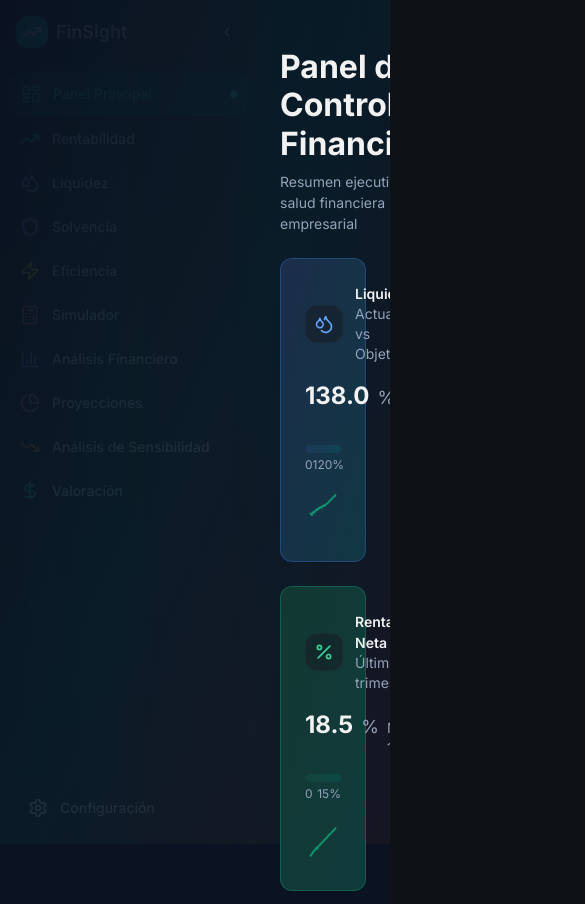
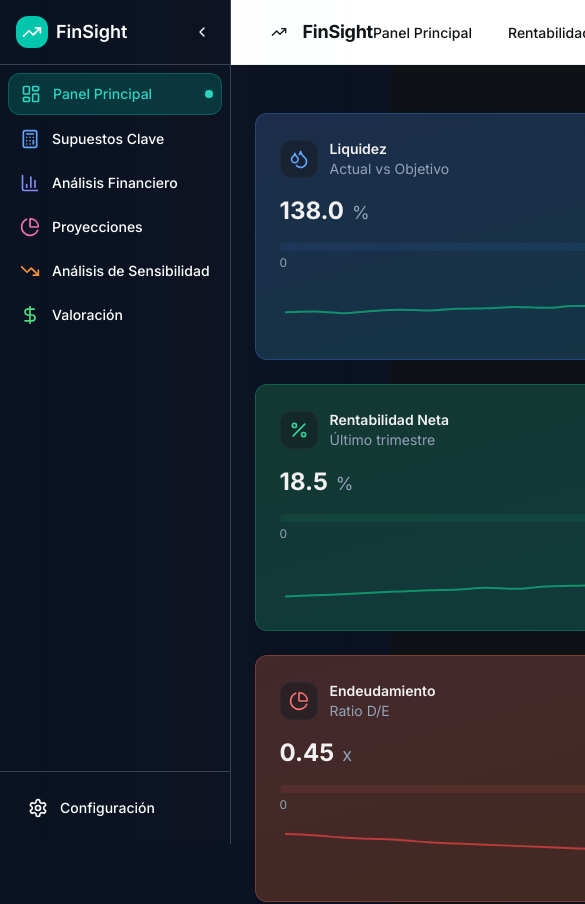
Before and after one commit to Garzer09/finanzas-pyme-vision, a React (Vite) app: page / in a window 390 px wide. Shown: the top 904 px of the page, 585 px wide, since content can reach past the window. Built offline with nearby package versions, Linux system fonts and the light colour scheme.

Commit message:
Fix: Sidebar button functionality and styling
- Fixes sidebar button click events.
- Applies white typography for better readability.
- Highlights the active module in the sidebar with a different color.

```diff
--- a/src/components/DashboardSidebar.tsx
+++ b/src/components/DashboardSidebar.tsx
@@ -1,6 +1,6 @@
 
 import { useState } from 'react';
-import { NavLink } from 'react-router-dom';
+import { NavLink, useLocation } from 'react-router-dom';
 import {
   LayoutDashboard,
   TrendingUp,
@@ -18,103 +18,81 @@ import {
 } from 'lucide-react';
 import { cn } from '@/lib/utils';
 
-type ActiveModule = 'overview' | 'rentability' | 'liquidity' | 'solvency' | 'efficiency' | 'simulator' | 'assumptions' | 'financial-analysis' | 'projections' | 'sensitivity' | 'valuation';
-
-interface DashboardSidebarProps {
-  activeModule: ActiveModule;
-  onModuleChange: (module: ActiveModule) => void;
-}
-
-export const DashboardSidebar = ({ activeModule, onModuleChange }: DashboardSidebarProps) => {
+export const DashboardSidebar = () => {
   const [collapsed, setCollapsed] = useState(false);
+  const location = useLocation();
+  const currentPath = location.pathname;
 
   const menuItems = [
     {
-      id: 'overview' as ActiveModule,
+      path: '/',
       label: 'Panel Principal',
       icon: LayoutDashboard,
       color: 'text-teal-400'
     },
     {
-      id: 'rentability' as ActiveModule,
-      label: 'Rentabilidad',
-      icon: TrendingUp,
-      color: 'text-emerald-400'
-    },
-    {
-      id: 'liquidity' as ActiveModule,
-      label: 'Liquidez',
-      icon: Droplets,
+      path: '/supuestos',
+      label: 'Supuestos Clave',
+      icon: Calculator,
       color: 'text-blue-400'
     },
     {
-      id: 'solvency' as ActiveModule,
-      label: 'Solvencia',
-      icon: Shield,
-      color: 'text-purple-400'
-    },
-    {
-      id: 'efficiency' as ActiveModule,
-      label: 'Eficiencia',
-      icon: Zap,
-      color: 'text-yellow-400'
-    },
-    {
-      id: 'simulator' as ActiveModule,
-      label: 'Simulador',
-      icon: Calculator,
-      color: 'text-coral-400'
-    },
-    {
-      id: 'financial-analysis' as ActiveModule,
+      path: '/analisis',
       label: 'Análisis Financiero',
       icon: BarChart3,
       color: 'text-indigo-400'
     },
     {
-      id: 'projections' as ActiveModule,
+      path: '/proyecciones',
       label: 'Proyecciones',
       icon: PieChart,
       color: 'text-pink-400'
     },
     {
-      id: 'sensitivity' as ActiveModule,
+      path: '/escenarios',
       label: 'Análisis de Sensibilidad',
       icon: TrendingDown,
       color: 'text-orange-400'
     },
     {
-      id: 'valuation' as ActiveModule,
+      path: '/valoracion',
       label: 'Valoración',
       icon: DollarSign,
       color: 'text-green-400'
     }
   ];
 
+  const isActive = (path: string) => {
+    if (path === '/') {
+      return currentPath === '/';
+    }
+    return currentPath.startsWith(path);
+  };
+
   return (
     <div className={cn(
-      "h-screen bg-sidebar border-r border-sidebar-border transition-all duration-300 flex flex-col",
+      "h-screen bg-navy-800 border-r border-gray-700 transition-all duration-300 flex flex-col",
       collapsed ? "w-16" : "w-64"
     )}>
       {/* Header */}
-      <div className="p-4 border-b border-sidebar-border flex items-center justify-between">
+      <div className="p-4 border-b border-gray-700 flex items-center justify-between">
         {!collapsed && (
           <div className="flex items-center gap-2">
             <div className="w-8 h-8 bg-teal-500 rounded-lg flex items-center justify-center">
               <TrendingUp className="h-5 w-5 text-white" />
             </div>
-            <span className="font-semibold text-sidebar-foreground text-lg">FinSight</span>
+            <span className="font-semibold text-white text-lg">FinSight</span>
           </div>
         )}
         <button
           onClick={() => setCollapsed(!collapsed)}
-          className="p-1 hover:bg-sidebar-accent rounded-md transition-colors"
+          className="p-1 hover:bg-gray-700 rounded-md transition-colors text-white"
           aria-label={collapsed ? 'Expandir sidebar' : 'Contraer sidebar'}
         >
           {collapsed ? (
-            <ChevronRight className="h-4 w-4 text-sidebar-foreground" />
+            <ChevronRight className="h-4 w-4" />
           ) : (
-            <ChevronLeft className="h-4 w-4 text-sidebar-foreground" />
+            <ChevronLeft className="h-4 w-4" />
           )}
         </button>
       </div>
@@ -123,25 +101,25 @@ export const DashboardSidebar = ({ activeModule, onModuleChange }: DashboardSide
       <nav className="flex-1 p-2 space-y-1">
         {menuItems.map((item) => {
           const Icon = item.icon;
-          const isActive = activeModule === item.id;
+          const active = isActive(item.path);
 
           return (
-            <button
-              key={item.id}
-              onClick={() => onModuleChange(item.id)}
+            <NavLink
+              key={item.path}
+              to={item.path}
               className={cn(
                 "w-full flex items-center gap-3 px-3 py-2.5 rounded-lg transition-all duration-200 group relative",
-                isActive
+                active
                   ? "bg-teal-500/20 border border-teal-500/30 text-teal-400"
-                  : "hover:bg-sidebar-accent text-sidebar-foreground hover:text-teal-400"
+                  : "hover:bg-gray-700 text-white hover:text-teal-400"
               )}
               aria-label={item.label}
               title={collapsed ? item.label : undefined}
             >
               <Icon
                 className={cn(
-                  "h-5 w-5 transition-colors",
-                  isActive ? "text-teal-400" : item.color
+                  "h-5 w-5 transition-colors flex-shrink-0",
+                  active ? "text-teal-400" : item.color
                 )}
               />
               {!collapsed && (
@@ -151,26 +129,26 @@ export const DashboardSidebar = ({ activeModule, onModuleChange }: DashboardSide
               )}
 
               {/* Active indicator */}
-              {isActive && (
+              {active && (
                 <div className="absolute right-2 w-2 h-2 bg-teal-400 rounded-full animate-pulse-glow" />
               )}
 
               {/* Tooltip for collapsed state */}
               {collapsed && (
-                <div className="absolute left-full ml-2 px-2 py-1 bg-card border border-border rounded-md text-sm text-foreground opacity-0 group-hover:opacity-100 transition-opacity duration-200 pointer-events-none whitespace-nowrap z-50">
+                <div className="absolute left-full ml-2 px-2 py-1 bg-gray-800 border border-gray-600 rounded-md text-sm text-white opacity-0 group-hover:opacity-100 transition-opacity duration-200 pointer-events-none whitespace-nowrap z-50">
                   {item.label}
                 </div>
               )}
-            </button>
+            </NavLink>
           );
         })}
       </nav>
 
       {/* Footer */}
-      <div className="p-4 border-t border-sidebar-border">
+      <div className="p-4 border-t border-gray-700">
         <button
           className={cn(
-            "w-full flex items-center gap-3 px-3 py-2.5 rounded-lg transition-all duration-200 hover:bg-sidebar-accent text-sidebar-foreground",
+            "w-full flex items-center gap-3 px-3 py-2.5 rounded-lg transition-all duration-200 hover:bg-gray-700 text-white",
             collapsed && "justify-center"
           )}
           aria-label="Configuración"
--- a/src/pages/Index.tsx
+++ b/src/pages/Index.tsx
@@ -1,231 +1,49 @@
 
-import { useState, useEffect } from 'react';
-import { DashboardSidebar } from '../components/DashboardSidebar';
-import { KPICardsAnimated } from '../components/KPICardsAnimated';
-import { GlobalFilters } from '../components/GlobalFilters';
-import { FinancialSemaphore } from '../components/FinancialSemaphore';
-import { MainCharts } from '../components/MainCharts';
-import { AlertPanel } from '../components/AlertPanel';
-import { RentabilityModule } from '../components/modules/RentabilityModule';
-import { LiquidityModule } from '../components/modules/LiquidityModule';
-import { SolvencyModule } from '../components/modules/SolvencyModule';
-import { EfficiencyModule } from '../components/modules/EfficiencyModule';
-import { SimulatorModule } from '../components/modules/SimulatorModule';
-import { KeyFinancialAssumptionsModule } from '../components/modules/KeyFinancialAssumptionsModule';
-import { FinancialAnalysisModule } from '../components/modules/FinancialAnalysisModule';
-import { ProjectionsModule } from '../components/modules/ProjectionsModule';
-import { SensitivityModule } from '../components/modules/SensitivityModule';
-import { ValuationModule } from '../components/modules/ValuationModule';
-import { Button } from '@/components/ui/button';
-import { PlayCircle, PauseCircle } from 'lucide-react';
-
-type ActiveModule = 'overview' | 'rentability' | 'liquidity' | 'solvency' | 'efficiency' | 'simulator' | 'assumptions' | 'financial-analysis' | 'projections' | 'sensitivity' | 'valuation';
+import { useState } from 'react';
+import { DashboardHeader } from '@/components/DashboardHeader';
+import { DashboardSidebar } from '@/components/DashboardSidebar';
+import { KPICardsAnimated } from '@/components/KPICardsAnimated';
+import { GlobalFilters } from '@/components/GlobalFilters';
+import { MainCharts } from '@/components/MainCharts';
+import { FinancialSemaphore } from '@/components/FinancialSemaphore';
+import { AlertPanel } from '@/components/AlertPanel';
 
 const Index = () => {
-  const [activeModule, setActiveModule] = useState<ActiveModule>('overview');
-  const [reducedMotion, setReducedMotion] = useState(false);
+  return (
+    <div className="flex min-h-screen bg-navy-800">
+      <DashboardSidebar />
 
-  // Detectar preferencia de movimiento reducido del sistema
-  useEffect(() => {
-    const mediaQuery = window.matchMedia('(prefers-reduced-motion: reduce)');
-    setReducedMotion(mediaQuery.matches);
+      <div className="flex-1 flex flex-col">
+        <DashboardHeader />
 
-    const handleChange = (e: MediaQueryListEvent) => {
-      setReducedMotion(e.matches);
-    };
+        <main className="flex-1 p-6 space-y-6 overflow-auto">
+          {/* Data wave background effect */}
+          <div className="data-wave-bg absolute inset-0 pointer-events-none opacity-10" />
 
-    mediaQuery.addEventListener('change', handleChange);
-    return () => mediaQuery.removeEventListener('change', handleChange);
-  }, []);
+          {/* KPI Cards Section */}
+          <section className="relative z-10">
+            <KPICardsAnimated />
+          </section>
 
-  const renderActiveModule = () => {
-    switch (activeModule) {
-      case 'rentability':
-        return <RentabilityModule />;
-      case 'liquidity':
-        return <LiquidityModule />;
-      case 'solvency':
-        return <SolvencyModule />;
-      case 'efficiency':
-        return <EfficiencyModule />;
-      case 'simulator':
-        return <SimulatorModule />;
-      case 'assumptions':
-        return <KeyFinancialAssumptionsModule />;
-      case 'financial-analysis':
-        return <FinancialAnalysisModule />;
-      case 'projections':
-        return <ProjectionsModule />;
-      case 'sensitivity':
-        return <SensitivityModule />;
-      case 'valuation':
-        return <ValuationModule />;
-      default:
-        return (
-          <div className="space-y-6">
-            {/* Video de fondo con overlay */}
-            <div className={`fixed inset-0 z-0 ${reducedMotion ? '' : 'data-wave-bg'}`}>
-              <div className="absolute inset-0 bg-navy-800/90 z-10" />
-              <div className="absolute inset-0 bg-gradient-to-br from-navy-800/50 via-teal-500/5 to-coral-500/5 z-20" />
-            </div>
+          {/* Global Filters */}
+          <section className="relative z-10">
+            <GlobalFilters />
+          </section>
 
-            {/* Contenido principal */}
-            <div className="relative z-30 space-y-6">
-              {/* Header con KPI Cards */}
-              <div className="space-y-6">
-                <div className="flex items-center justify-between">
-                  <div>
-                    <h1 className="text-h1 font-bold text-foreground mb-2">
-                      Panel de Control Financiero
-                    </h1>
-                    <p className="text-body text-muted-foreground">
-                      Resumen ejecutivo de la salud financiera empresarial
-                    </p>
-                  </div>
+          {/* Financial Semaphore */}
+          <section className="relative z-10">
+            <FinancialSemaphore />
+          </section>
 
-                  {/* Botón de reducción de movimiento */}
-                  <Button
-                    variant="outline"
-                    size="sm"
-                    onClick={() => setReducedMotion(!reducedMotion)}
-                    className="bg-card/50 hover:bg-card/70 border-border/50"
-                    aria-label={reducedMotion ? 'Activar animaciones' : 'Reducir movimiento'}
-                  >
-                    {reducedMotion ? (
-                      <PlayCircle className="h-4 w-4 mr-2" />
-                    ) : (
-                      <PauseCircle className="h-4 w-4 mr-2" />
-                    )}
-                    {reducedMotion ? 'Activar' : 'Reducir'} movimiento
-                  </Button>
-                </div>
+          {/* Main Charts Grid */}
+          <section className="relative z-10">
+            <MainCharts />
+          </section>
 
-                <KPICardsAnimated />
-              </div>
-
-              {/* Filtros Globales */}
-              <GlobalFilters />
-
-              {/* Grid de contenido principal */}
-              <div className="grid grid-cols-1 xl:grid-cols-12 gap-6">
-                {/* Sección Salud Financiera - 8 columnas */}
-                <div className="xl:col-span-8 space-y-6">
-                  <div>
-                    <h2 className="text-h2 font-semibold text-foreground mb-4 flex items-center gap-2">
-                      📊 Salud Financiera
-                    </h2>
-                    <div className="grid grid-cols-1 lg:grid-cols-2 gap-4">
-                      <div className="chart-container">
-                        <FinancialSemaphore />
-                      </div>
-                      <div className="chart-container">
-                        <MainCharts />
-                      </div>
-                    </div>
-                  </div>
-
-                  {/* Sección Proyecciones */}
-                  <div>
-                    <h2 className="text-h2 font-semibold text-foreground mb-4 flex items-center gap-2">
-                      🔮 Proyección 12 Meses
-                    </h2>
-                    <div className="chart-container">
-                      <div className="h-64 flex items-center justify-center text-muted-foreground">
-                        <div className="text-center">
-                          <h3 className="text-lg font-medium mb-2">Forecast Prophet - Ingresos</h3>
-                          <p className="text-sm">Proyección automática basada en datos históricos</p>
-                          <div className="mt-4 grid grid-cols-3 gap-4">
-                            <div className="text-center">
-                              <div className="text-2xl font-bold text-teal-400">€2.8M</div>
-                              <div className="text-xs text-muted-foreground">Proyección Q1</div>
-                            </div>
-                            <div className="text-center">
-                              <div className="text-2xl font-bold text-emerald-400">€3.2M</div>
-                              <div className="text-xs text-muted-foreground">Proyección Q2</div>
-                            </div>
-                            <div className="text-center">
-                              <div className="text-2xl font-bold text-coral-400">75%</div>
-                              <div className="text-xs text-muted-foreground">Progreso Objetivo</div>
-                            </div>
-                          </div>
-                        </div>
-                      </div>
-                    </div>
-                  </div>
-                </div>
-
-                {/* Panel de Insights - 4 columnas */}
-                <div className="xl:col-span-4">
-                  <h2 className="text-h2 font-semibold text-foreground mb-4 flex items-center gap-2">
-                    💡 Insights Automáticos
-                  </h2>
-                  <div className="insight-panel space-y-4">
-                    <div>
-                      <h3 className="font-medium text-foreground mb-3">Insights Clave</h3>
-                      <div className="space-y-3">
-                        <div className="p-3 bg-card/30 rounded-lg border border-border/30">
-                          <p className="text-sm text-foreground">
-                            🔥 Liquidez superó objetivo en 18% este trimestre
-                          </p>
-                        </div>
-                        <div className="p-3 bg-card/30 rounded-lg border border-border/30">
-                          <p className="text-sm text-foreground">
-                            📈 Rentabilidad neta creció 3.2% vs periodo anterior
-                          </p>
-                        </div>
-                        <div className="p-3 bg-card/30 rounded-lg border border-border/30">
-                          <p className="text-sm text-foreground">
-                            ⚡ Ratio D/E mejoró significativamente (-25%)
-                          </p>
-                        </div>
-                      </div>
-                    </div>
-
-                    <div>
-                      <h3 className="font-medium text-foreground mb-3">Riesgo Principal</h3>
-                      <div className="p-3 bg-red-500/10 border border-red-500/20 rounded-lg">
-                        <p className="text-sm text-red-300">
-                          ⚠️ Concentración en segmento retail (65% ingresos)
-                        </p>
-                      </div>
-                    </div>
-
-                    <div>
-                      <h3 className="font-medium text-foreground mb-3">Oportunidad</h3>
-                      <div className="p-3 bg-emerald-500/10 border border-emerald-500/20 rounded-lg">
-                        <p className="text-sm text-emerald-300">
-                          🚀 Expansión digital puede incrementar margen 12%
-                        </p>
-                      </div>
-                    </div>
-                  </div>
-
-                  {/* Panel de Alertas */}
-                  <div className="mt-6">
-                    <AlertPanel />
-                  </div>
-                </div>
-              </div>
-            </div>
-          </div>
-        );
-    }
-  };
-
-  return (
-    <div className={`min-h-screen bg-navy-800 text-foreground font-inter ${reducedMotion ? 'reduced-motion' : ''}`}>
-      <div className="flex">
-        {/* Sidebar */}
-        <DashboardSidebar
-          activeModule={activeModule}
-          onModuleChange={setActiveModule}
-        />
-
-        {/* Contenido principal */}
-        <main className="flex-1 min-h-screen overflow-y-auto">
-          <div className="p-6 max-w-7xl mx-auto">
-            {renderActiveModule()}
-          </div>
+          {/* Alert Panel */}
+          <section className="relative z-10">
+            <AlertPanel />
+          </section>
         </main>
       </div>
     </div>
```
